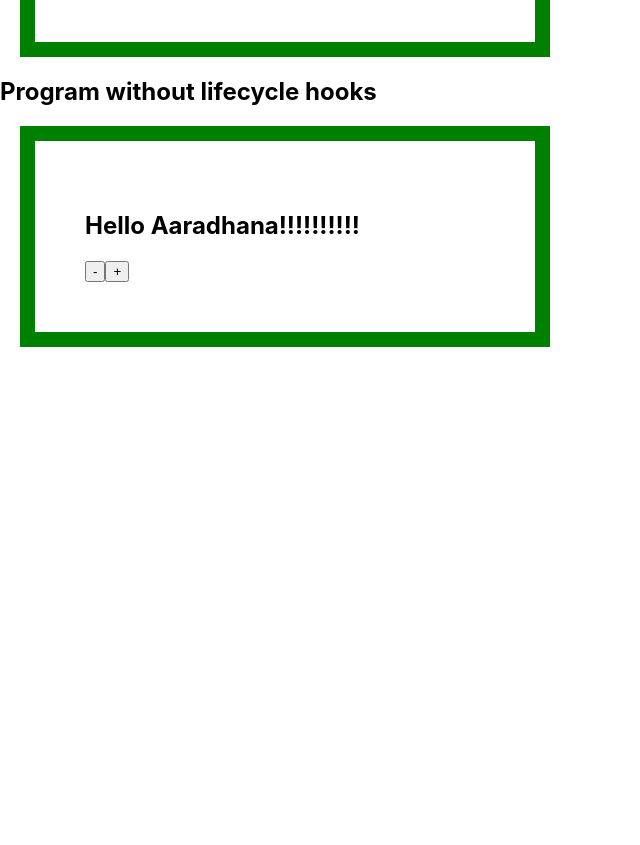
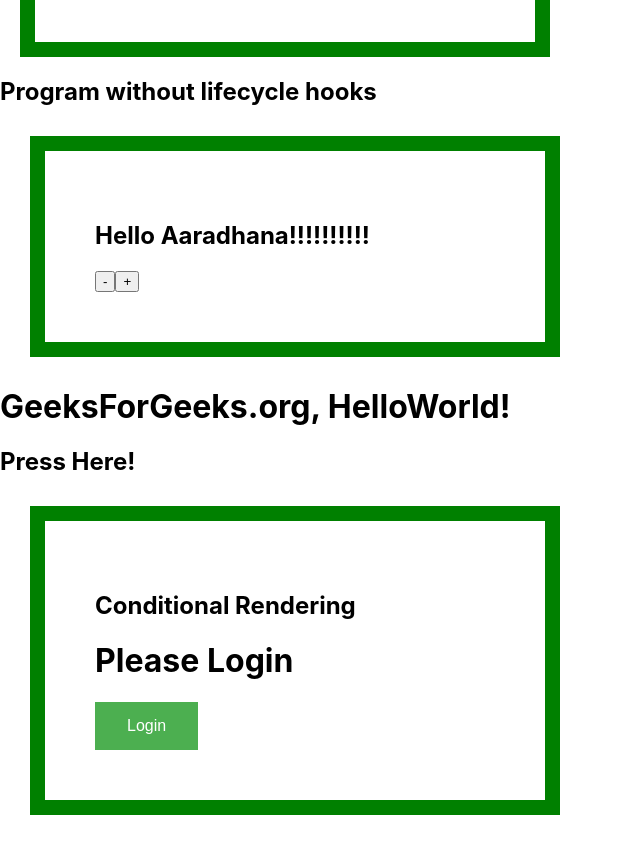
Before and after one commit to RadhikaMurugesan/React_Typescript_Sample, a React (Create React App) app: page / in a window 1280 px wide. Shown: the part 240-1085 px from the top of the page, without its empty margins (0-640 px from the left). Before the commit the page ends 800 px from the top, so only its background shows below. Built offline with nearby package versions, Linux system fonts and the light colour scheme.

Commit message:
Conditional rendering

```diff
--- a/src/App.tsx
+++ b/src/App.tsx
@@ -5,6 +5,7 @@ import ListOfChannels from './components/listOfChannel/ListOfChannels';
 import UserForm from './components/userForm/UserForm';
 import {UserCard} from './components/userCard/UserCard';
 import HomePage from './pages/homePage/HomePage';
+import ConditionalRenderingPage from './pages/conditionalRendering/ConditionalRenderingPage';
 const App: React.FC = () => {
 
 const user = {
@@ -21,6 +22,7 @@ const user = {
       <Counter/>
       <ListOfChannels/> */}
       <HomePage/>
+      <ConditionalRenderingPage/>
 
   </div>
   );
--- /dev/null
+++ b/src/components/button/index.tsx
@@ -0,0 +1,2 @@
+import { Button } from './Button';
+export default Button;
--- /dev/null
+++ b/src/components/button/styles.css
@@ -0,0 +1,10 @@
+.btnStyles {
+  background-color: #4CAF50; /* Green */
+  border: none;
+  color: white;
+  padding: 15px 32px;
+  text-align: center;
+  text-decoration: none;
+  display: inline-block;
+  font-size: 16px;
+}
--- /dev/null
+++ b/src/pages/conditionalRendering/ConditionalRenderingPage.tsx
@@ -0,0 +1,78 @@
+import React, { Component } from 'react';
+import Button from '../../components/button';
+import './styles.css';
+import GetDerivedStatesFromProps from '../../components/getDerivedStatesFromProps';
+
+function Message(props: any) {
+    if (props.isLoggedIn)
+        return <h1>Welcome User</h1>;
+    else
+        return <h1>Please Login</h1>;
+}
+
+
+function Login(props: any) {
+    return (
+        <button className='btn' onClick={props.clickFunc}>
+            Login
+           </button>
+    );
+}
+
+
+function Logout(props: any) {
+    return (
+        <button className='btn' onClick={props.clickFunc}>
+            Logout
+           </button>
+    );
+}
+
+interface Props {
+    clickFunc: (event: React.MouseEvent<HTMLButtonElement>) => void
+
+}
+
+interface State {
+    isLoggedIn: boolean
+}
+
+export default class ConditionalRendering extends Component<{}, State> {
+    constructor(props: any) {
+        super(props);
+
+        this.state = { isLoggedIn: false };
+
+        this.ifLoginClicked = this.ifLoginClicked.bind(this);
+        this.ifLogoutClicked = this.ifLogoutClicked.bind(this);
+    }
+
+    ifLoginClicked() {
+        this.setState({ isLoggedIn: true });
+    }
+
+    ifLogoutClicked() {
+        this.setState({ isLoggedIn: false });
+    }
+    render() {
+        return (
+            <div className='mainDiv'>
+                <h2>Conditional Rendering</h2>
+
+                <Message isLoggedIn={this.state.isLoggedIn} />
+
+                {
+                    (this.state.isLoggedIn) ? (
+                        <Logout clickFunc={this.ifLogoutClicked} />
+                    ) : (
+                            <Login clickFunc={this.ifLoginClicked} />
+                        )
+                }
+
+            </div>
+
+
+        );
+    }
+
+}
--- /dev/null
+++ b/src/pages/conditionalRendering/index.tsx
@@ -0,0 +1,2 @@
+import ConditionalRendering from './ConditionalRenderingPage';
+export default ConditionalRendering;
--- /dev/null
+++ b/src/pages/conditionalRendering/styles.css
@@ -0,0 +1,14 @@
+.mainDiv {
+    margin: 30px;
+}
+
+.btn {
+    background-color: #4CAF50; /* Green */
+  border: none;
+  color: white;
+  padding: 15px 32px;
+  text-align: center;
+  text-decoration: none;
+  display: inline-block;
+  font-size: 16px;
+}
--- a/src/pages/homePage/HomePage.tsx
+++ b/src/pages/homePage/HomePage.tsx
@@ -1,9 +1,9 @@
 import React, { Component } from "react";
 import ComponentDidMount from '../../components/componentDidMount/ComponentDidMount';
-import GetDerivedStatesFromProps from '../../components/getDerivedStatesFromProps/GetDerivedStatesFromProps';
+//import GetDerivedStatesFromProps from '../../components/getDerivedStatesFromProps/GetDerivedStatesFromProps';
 import StateAndProps from '../../components/withoutLifecycleHooks/State&Props';
 import './styles.css';
-
+import Test from '../lifecyclePage/Lifecycle';
 
 export default class HomePage extends Component {
 
@@ -17,6 +17,8 @@ export default class HomePage extends Component {
                 {/* <GetDerivedStatesFromProps ColorName={color} /> */}
                 <h2>Program without lifecycle hooks</h2>
                 <StateAndProps name="Aaradhana" enthusiasmLevel={10}/>
+                <Test/>
+
             </div>
 
         );
--- /dev/null
+++ b/src/pages/lifecyclePage/Lifecycle.tsx
@@ -0,0 +1,56 @@
+
+import React, { Component } from "react";
+
+interface State {
+    hello: string
+}
+
+export default class LifeCycle extends Component<{}, State> {
+	constructor(props:any)
+	{
+		super(props);
+		this.state = { hello : "World!" };
+	}
+
+	componentWillMount()
+	{
+		console.log("componentWillMount()");
+	}
+
+	componentDidMount()
+	{
+		console.log("componentDidMount()");
+	}
+
+	changeState()
+	{
+		this.setState({ hello : "Geek!" });
+	}
+
+	render()
+	{
+		return (
+			<div>
+			<h1>GeeksForGeeks.org, Hello{ this.state.hello }</h1>
+			<h2>
+			<a onClick={this.changeState.bind(this)}>Press Here!</a>
+			</h2>
+			</div>);
+	}
+
+	shouldComponentUpdate(nextProps:any, nextState:any)
+	{
+		console.log("shouldComponentUpdate()");
+		return true;
+	}
+
+	componentWillUpdate()
+	{
+		console.log("componentWillUpdate()");
+	}
+
+	componentDidUpdate()
+	{
+		console.log("componentDidUpdate()");
+	}
+}
--- /dev/null
+++ b/src/pages/lifecyclePage/index.js
@@ -0,0 +1,2 @@
+import LifeCycle from './Lifecycle';
+export default LifeCycle;
```
Also changed, not shown: src/components/button/Button.jsx (added, +11 -0 lines), src/pages/lifecyclePage/styles.css (added), 1 other file (tests, documents, lock files or other folders).
